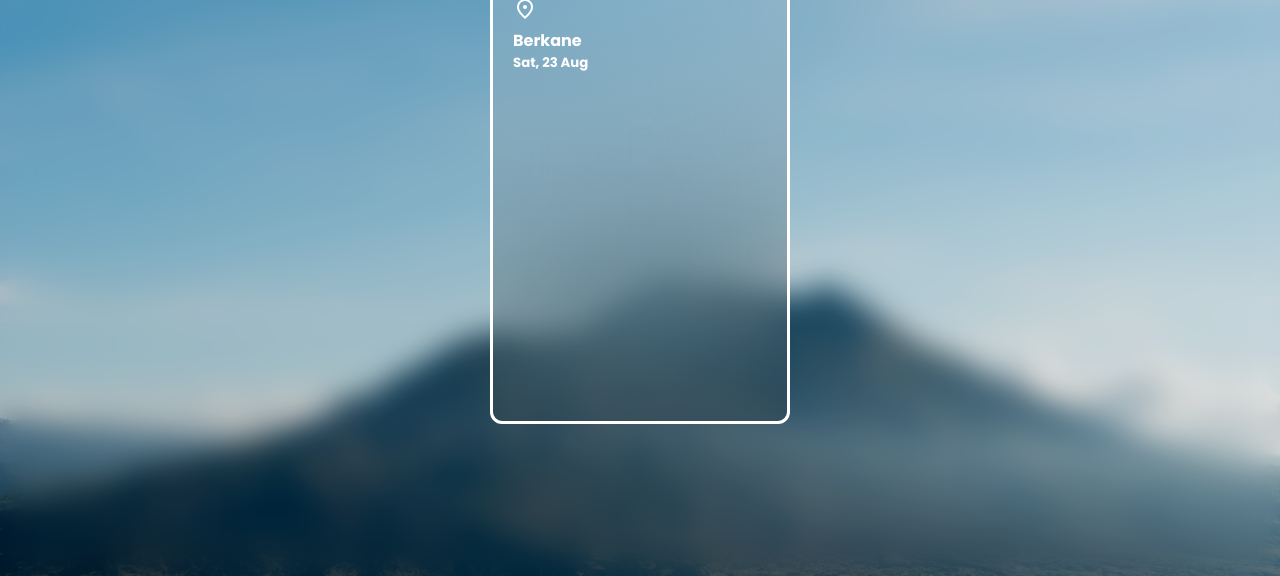
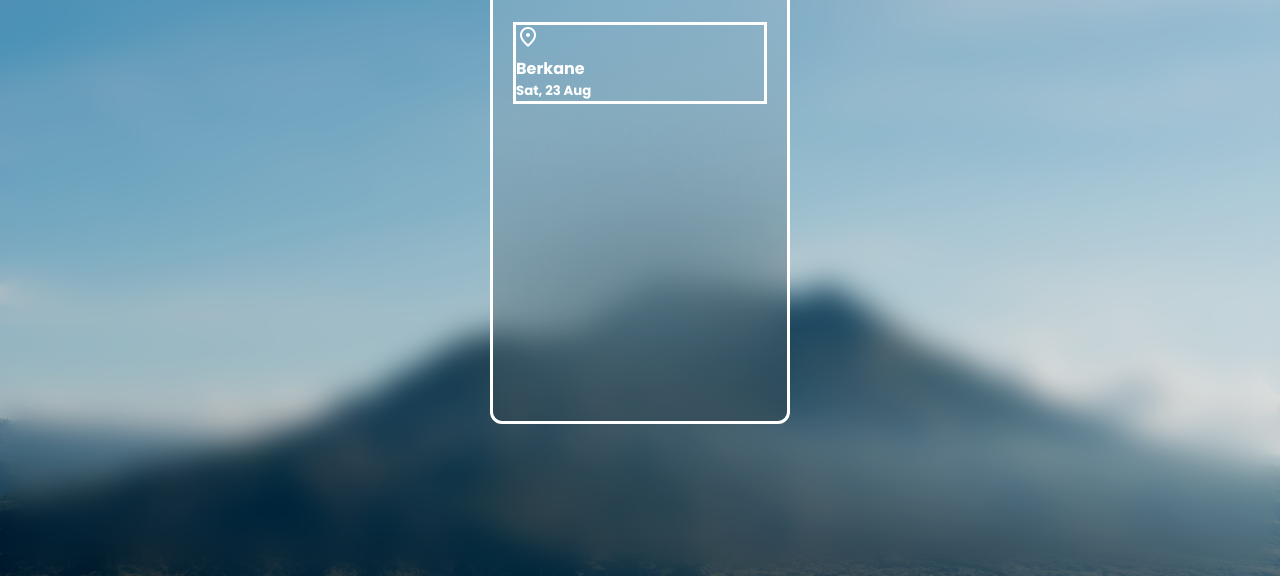
Before and after one commit to lamourianass/The-weather-app, a plain HTML site: page index.html in a window 1280 px wide. Shown: the part 224-800 px from the top of the page. Drawn offline with nearby package versions, Linux system fonts and the light colour scheme.

Commit message:
update #css

```diff
--- a/style.css
+++ b/style.css
@@ -47,6 +47,7 @@ body::before {
 
 .input-container {
   position: relative;
+  margin-bottom: 25px;
 }
 
 .city-input {
@@ -79,3 +80,9 @@ body::before {
   border: none;
   cursor: pointer;
 }
+
+/* SECTION: WEATHER INFO */
+
+.weather-info {
+  border: solid;
+}
```
